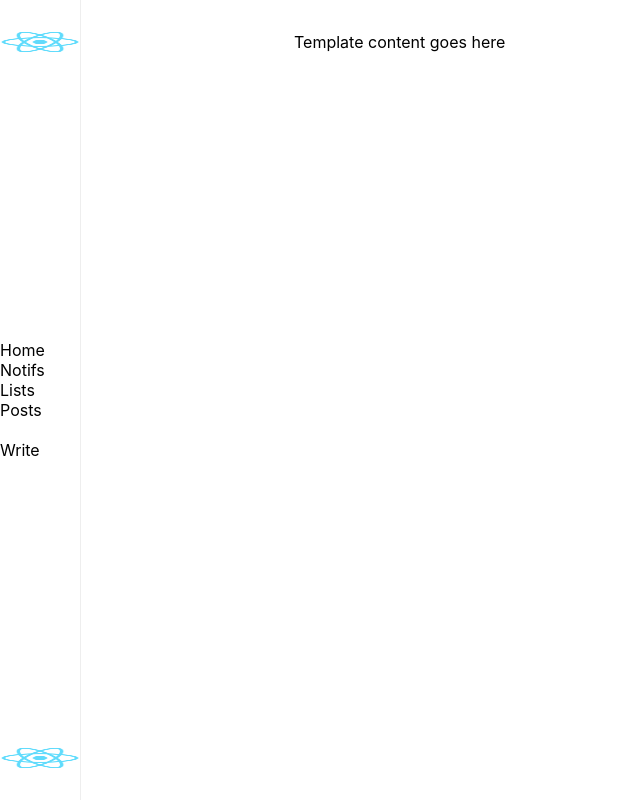
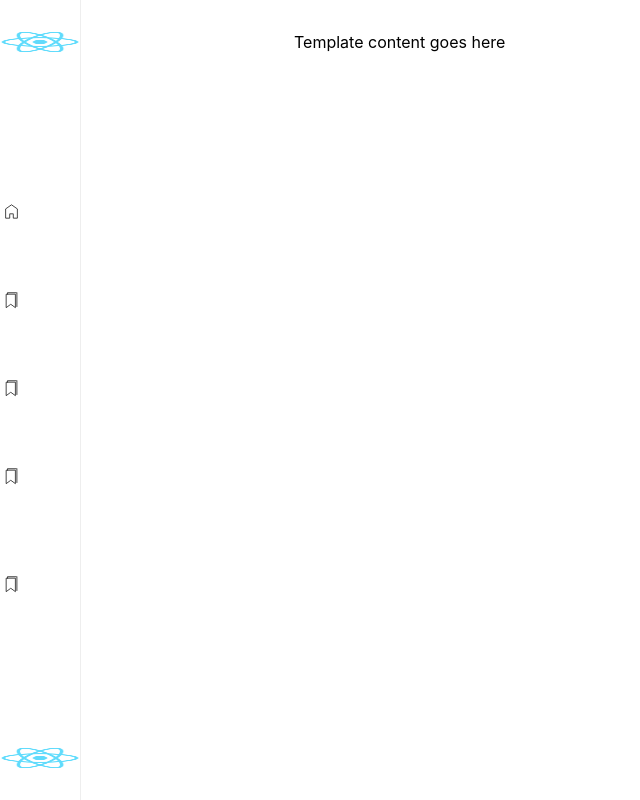
Before and after one commit to a-l-e-x-a-n-d-r-a-l-i-u/helium-client, a React (Create React App) app: page /post in a window 1280 px wide. Shown: the whole page, without its empty margins (0-640 px from the left). Built offline with nearby package versions, Linux system fonts and the light colour scheme.

Commit message:
Building out navigation with SideNav component

```diff
--- a/src/stateless_components/navigation/SideNav.tsx
+++ b/src/stateless_components/navigation/SideNav.tsx
@@ -1,27 +1,37 @@
 import React from "react";
+import { Link } from "react-router-dom";
 import placeholderReactLogo from "../../images/logo192.png";
+
+import home_link from "../../images/home_link.svg";
+import home_active from "../../images/home_active.svg";
+import lists_link from "../../images/lists_link.svg";
+import lists_active from "../../images/lists_active.svg";
+import search_link from "../../images/search_link.svg";
+import search_active from "../../images/search_active.svg";
 
 const SideNav = () => {
   return (
     <nav className='side-nav'>
-      <img
-        className='nav-logo'
-        src={placeholderReactLogo}
-        alt='placeholder logo'
-      />
-      <ul className='nav-list'>
-        <li className='nav-option'>Home</li>
-        <li className='nav-option'>Notifs</li>
-        <li className='nav-option'>Lists</li>
-        <li className='nav-option'>Posts</li>
+      <img className='nav-logo' src={placeholderReactLogo} alt='placeholder logo' />
+      <div className='nav-list'>
+        <Link to='/'>
+          <img src={home_link} alt='Home' />
+        </Link>
+        <Link to='/me/notifications'>
+          <img src={lists_link} alt='Notifications' />
+        </Link>
+        <Link to='/me/lists'>
+          <img src={lists_link} alt='Lists' />
+        </Link>
+        <Link to='/me/posts/drafts'>
+          <img src={lists_link} alt='My Posts' />
+        </Link>
         <br />
-        <li className='nav-option'>Write</li>
-      </ul>
-      <img
-        className='profile-thumbnail'
-        src={placeholderReactLogo}
-        alt='placeholder thumbnail'
-      />
+        <Link to='/me/write'>
+          <img src={lists_link} alt='Write' />
+        </Link>
+      </div>
+      <img className='profile-thumbnail' src={placeholderReactLogo} alt='placeholder thumbnail' />
     </nav>
   );
 };
```
